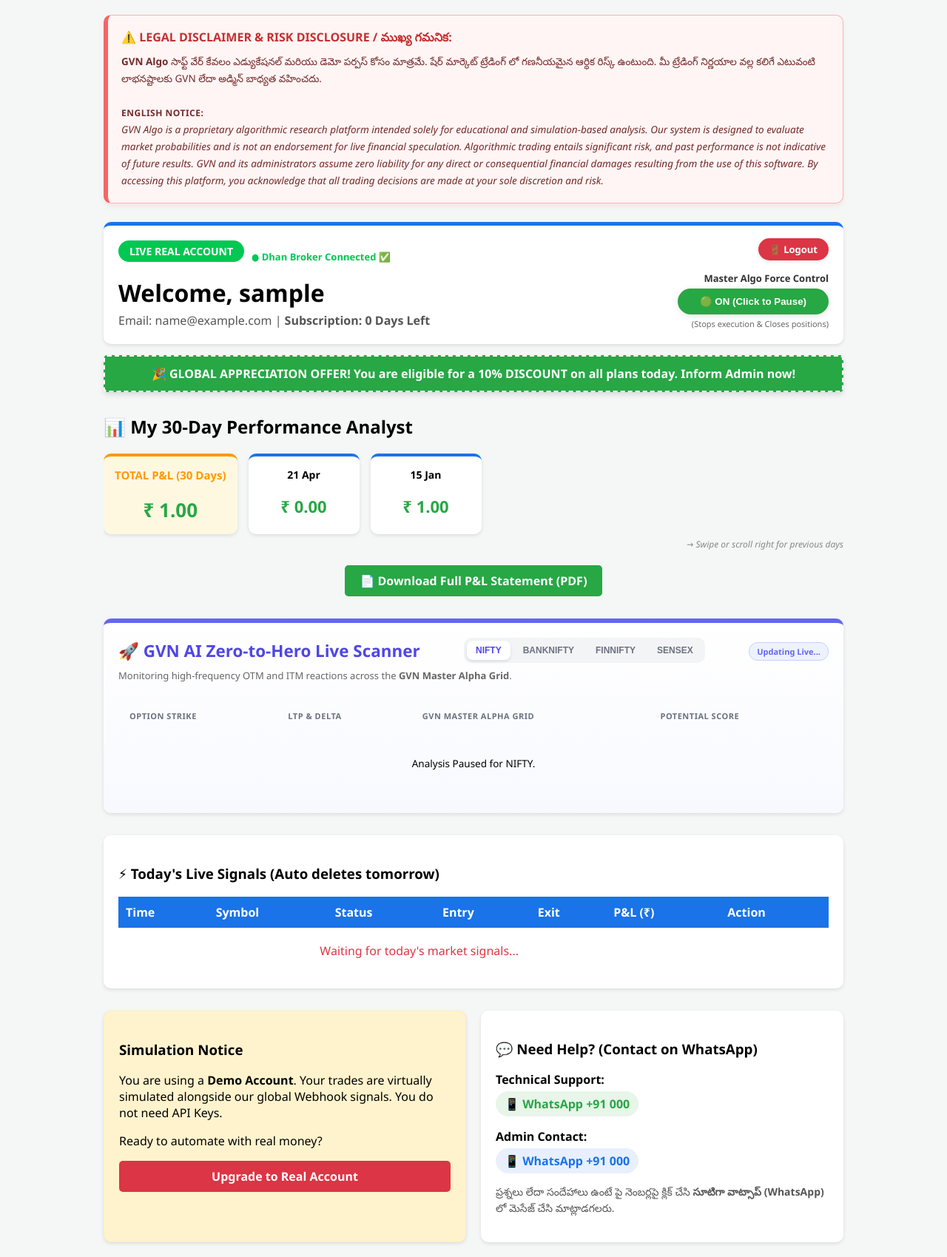
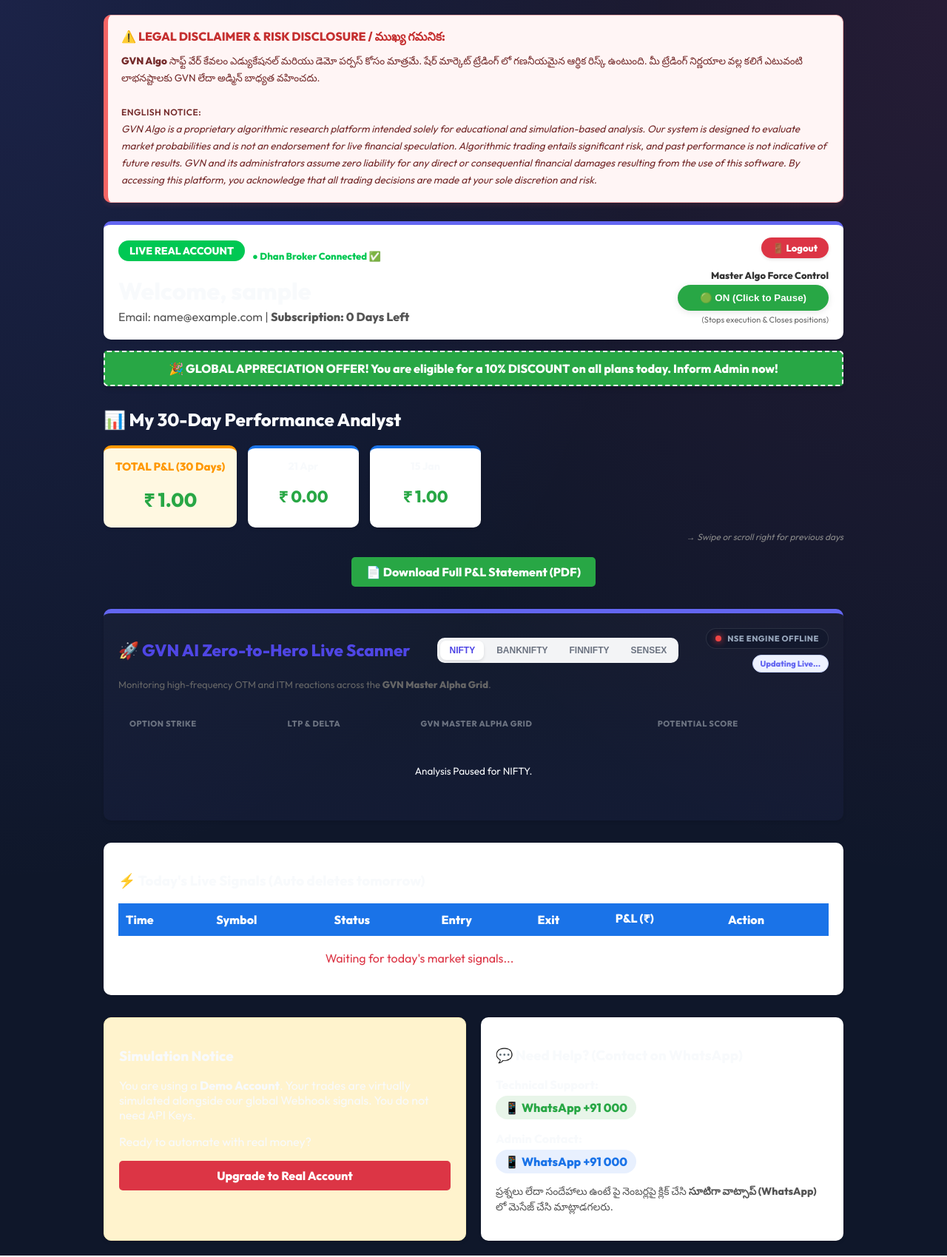
Before and after one commit to venkatanelson/GVN_MASTER_AI, a Flask app: page /user/1 in a window 1280 px wide. Shown: the whole page at 74% size. Run offline with Flask 3, Linux system fonts and the light colour scheme; tables that the repository leaves empty hold one stand-in row (values such as "Sample post"); a database or web service that is not in the repository returns one stand-in record (values such as "Sample title"); data that the repository does not hold is empty.

Commit message:
Update user.html

```diff
--- a/templates/user.html
+++ b/templates/user.html
@@ -5,12 +5,26 @@
     <meta charset="UTF-8">
     <meta name="viewport" content="width=device-width, initial-scale=1.0">
     <title>GVN Algo - User Dashboard</title>
+    <link href="https://fonts.googleapis.com/css2?family=Outfit:wght@300;400;600;800&display=swap" rel="stylesheet">
     <style>
+        :root {
+            --primary: #6366f1;
+            --primary-glow: rgba(99, 102, 241, 0.5);
+            --bg-dark: #0f172a;
+            --card-bg: rgba(255, 255, 255, 0.03);
+            --glass-border: rgba(255, 255, 255, 0.1);
+        }
+
         body {
-            font-family: 'Segoe UI', Tahoma, Geneva, Verdana, sans-serif;
-            background-color: #f4f7f6;
+            font-family: 'Outfit', sans-serif;
+            background-color: var(--bg-dark);
+            background-image:
+                radial-gradient(at 0% 0%, rgba(99, 102, 241, 0.15) 0px, transparent 50%),
+                radial-gradient(at 100% 0%, rgba(236, 72, 153, 0.1) 0px, transparent 50%);
+            color: #f8fafc;
             margin: 0;
             padding: 20px;
+            min-height: 100vh;
         }
 
         .container {
@@ -157,18 +171,33 @@
             box-shadow: 0 5px 15px rgba(0,0,0,0.3);
         }
 
-        /* 🚫 SCREENSHOT PROTECTION (CSS) */
-        @media print {
-            body { display: none !important; }
+        /* 🟢 LIVE HEARTBEAT INDICATOR */
+        .heartbeat-container {
+            display: flex;
+            align-items: center;
+            gap: 8px;
+            background: rgba(15, 23, 42, 0.6);
+            padding: 6px 12px;
+            border-radius: 20px;
+            border: 1px solid var(--glass-border);
+            font-size: 11px;
+            font-weight: 800;
+            letter-spacing: 0.5px;
         }
-        {% if not user.is_admin %}
-        body {
-            -webkit-user-select: none;
-            -moz-user-select: none;
-            -ms-user-select: none;
-            user-select: none;
+        .dot {
+            width: 8px;
+            height: 8px;
+            border-radius: 50%;
+            display: inline-block;
         }
-        {% endif %}
+        .dot-green { background: #10b981; box-shadow: 0 0 10px #10b981; animation: blink-green 1.5s infinite; }
+        .dot-red { background: #ef4444; box-shadow: 0 0 10px #ef4444; }
+
+        @keyframes blink-green {
+            0% { opacity: 1; transform: scale(1); }
+            50% { opacity: 0.4; transform: scale(1.2); }
+            100% { opacity: 1; transform: scale(1); }
+        }
     </style>
 </head>
 
@@ -197,7 +226,7 @@
             </p>
         </div>
 
-        <div class="header" style="{% if user.user_type == 'REAL' %}border-top: 5px solid #00c853; background: #f0fff4;{% else %}border-top: 5px solid #1a73e8;{% endif %}">
+        <div class="header glass-panel" style="{% if user.user_type == 'REAL' %}border-top: 5px solid #10b981; background: rgba(16, 185, 129, 0.05);{% else %}border-top: 5px solid var(--primary);{% endif %}">
             <div>
                 {% if user.user_type == 'DEMO' %}
                 <span class="demo-badge">DEMO ACCOUNT (Testing)</span>
@@ -281,7 +310,7 @@
             .lock-overlay { position: absolute; top: 0; left: 0; width: 100%; height: 100%; display: flex; flex-direction: column; align-items: center; justify-content: center; background: rgba(255,255,255,0.4); z-index: 10; text-align: center; padding: 20px; }
         </style>
 
-        <div class="card" style="margin-top: 30px; border-top: 6px solid #6366f1; background: linear-gradient(to bottom, #ffffff, #f8f9ff); position: relative; overflow: hidden;">
+        <div class="card glass-panel" style="margin-top: 30px; border-top: 6px solid var(--primary); background: linear-gradient(to bottom, rgba(255,255,255,0.02), rgba(99,102,241,0.05)); position: relative; overflow: hidden;">
             <div style="display: flex; justify-content: space-between; align-items: center; flex-wrap: wrap; gap: 10px;">
                 <h3 style="margin: 0; color: #4f46e5; font-size: 1.4rem;">🚀 GVN AI Zero-to-Hero Live Scanner</h3>
                 <div style="display: flex; gap: 5px; background: #f3f4f6; padding: 4px; border-radius: 10px;">
@@ -290,7 +319,11 @@
                     <button class="index-tab" onclick="switchIndex('FINNIFTY')">FINNIFTY</button>
                     <button class="index-tab" onclick="switchIndex('SENSEX')">SENSEX</button>
                 </div>
-                <div style="text-align: right;">
+                <div style="text-align: right; display: flex; flex-direction: column; align-items: flex-end; gap: 8px;">
+                    <div id="nse-heartbeat" class="heartbeat-container">
+                        <span id="heartbeat-dot" class="dot dot-red"></span>
+                        <span id="heartbeat-text" style="color: #94a3b8;">NSE ENGINE OFFLINE</span>
+                    </div>
                     <span id="scanner-timer" style="font-size: 11px; font-weight: bold; color: #6366f1; background: #eef2ff; padding: 4px 10px; border-radius: 12px; border: 1px solid #c7d2fe;">Updating Live...</span>
                 </div>
             </div>
@@ -391,7 +424,39 @@
                             `;
                         });
                         body.innerHTML = html;
-                        document.getElementById('scanner-timer').innerText = "Last Updated: " + result.data.last_updated;
+
+                        // --- LIVE HEARTBEAT LOGIC ---
+                        const lastUpdatedStr = result.data.last_updated;
+                        const heartbeatDot = document.getElementById('heartbeat-dot');
+                        const heartbeatText = document.getElementById('heartbeat-text');
+                        const timerSpan = document.getElementById('scanner-timer');
+
+                        if (lastUpdatedStr) {
+                            timerSpan.innerText = "Last Updated: " + lastUpdatedStr;
+
+                            // Check if "Last Updated" is within the last 60 seconds
+                            const now = new Date();
+                            const [h, m, s] = lastUpdatedStr.split(':').map(Number);
+                            const lastUpdDate = new Date();
+                            lastUpdDate.setHours(h, m, s);
+
+                            const diffSeconds = Math.abs((now - lastUpdDate) / 1000);
+
+                            if (diffSeconds < 60) {
+                                heartbeatDot.className = "dot dot-green";
+                                heartbeatText.innerText = "LIVE NSE FEED";
+                                heartbeatText.style.color = "#10b981";
+                            } else {
+                                heartbeatDot.className = "dot dot-red";
+                                heartbeatText.innerText = "DATA STALE (DELAY)";
+                                heartbeatText.style.color = "#f59e0b";
+                            }
+                        } else {
+                            heartbeatDot.className = "dot dot-red";
+                            heartbeatText.innerText = "NSE ENGINE OFFLINE";
+                            heartbeatText.style.color = "#ef4444";
+                            timerSpan.innerText = "Connecting to NSE...";
+                        }
                     });
             }
             setInterval(updateScanner, 10000);
@@ -399,7 +464,7 @@
         </script>
 
         <!-- History Section for Today -->
-        <div class="card" style="margin-top: 30px;">
+        <div class="card glass-panel" style="margin-top: 30px;">
             <h3>⚡ Today's Live Signals (Auto deletes tomorrow)</h3>
             <table style="width:100%; border-collapse: collapse; margin-top:15px; text-align: left;">
                 <tr style="background:#1a73e8; color:white;">
```
